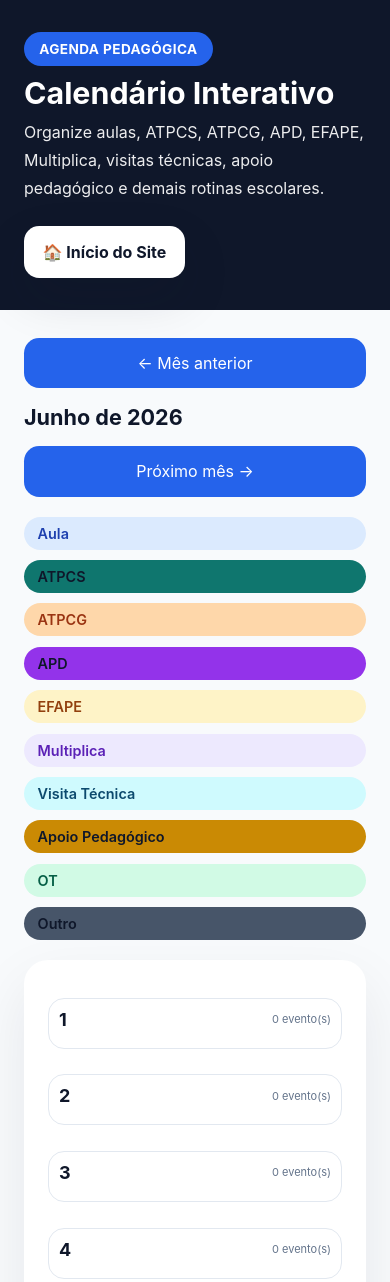
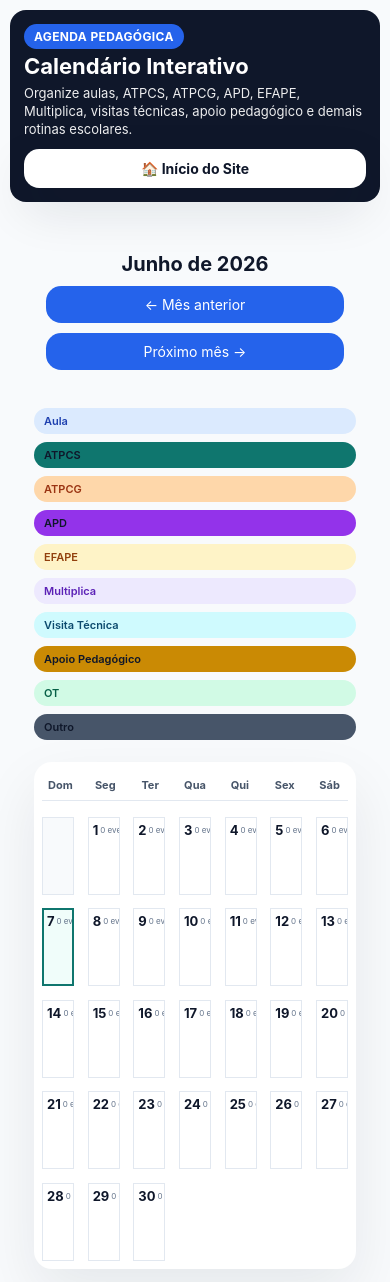
Before and after one commit to willyantecnico3a-hue/site-portfolio-riolando-3a, a plain HTML site: page agenda.html in a window 390 px wide. Shown: the top 1282 px of the page. Drawn offline with nearby package versions, Linux system fonts and the light colour scheme.

Commit message:
Ajusta agenda mobile em matriz mensal

```diff
--- a/agenda.css
+++ b/agenda.css
@@ -725,21 +725,265 @@ button {
    SMARTPHONE
 ===================================================== */
 
+/* =====================================================
+   RESPONSIVIDADE - SMARTPHONE EM MODO MATRIZ
+   Mantém o calendário parecido com Google Agenda no modo mês
+===================================================== */
+
 @media (max-width: 800px) {
+    body {
+        background-color: #f8fafc;
+        overflow-x: hidden;
+    }
+
+    .topo-agenda {
+        margin: 10px;
+        padding: 14px;
+        border-radius: 16px;
+        flex-direction: column;
+        align-items: flex-start;
+        gap: 10px;
+    }
+
+    .topo-agenda h1 {
+        font-size: 22px;
+        margin: 6px 0;
+    }
+
+    .topo-agenda p {
+        font-size: 13px;
+        line-height: 1.4;
+    }
+
+    .selo-agenda {
+        font-size: 12px;
+        padding: 5px 10px;
+    }
+
+    .btn-voltar-site {
+        width: 100%;
+        text-align: center;
+        box-sizing: border-box;
+        padding: 10px;
+        font-size: 14px;
+    }
+
+    .container-agenda {
+        margin: 10px;
+        max-width: 100%;
+    }
+
+    /* Barra do mês mais compacta */
+    .barra-controles-agenda {
+        display: grid;
+        grid-template-columns: 1fr;
+        gap: 10px;
+        padding: 12px;
+        border-radius: 16px;
+    }
+
+    .barra-controles-agenda h2 {
+        order: -1;
+        font-size: 20px;
+        text-align: center;
+    }
+
+    .barra-controles-agenda button {
+        width: 100%;
+        padding: 10px;
+        font-size: 14px;
+    }
+
+    /* Filtro compacto */
+    .filtros-agenda {
+        padding: 12px;
+        border-radius: 16px;
+    }
+
+    .filtros-agenda label {
+        display: block;
+        margin-bottom: 8px;
+        font-size: 14px;
+    }
+
+    .filtros-agenda select {
+        width: 100%;
+        box-sizing: border-box;
+        font-size: 14px;
+    }
+
+    /* Legenda em rolagem horizontal para não ocupar muita tela */
+    .legenda-agenda {
+        display: flex;
+        flex-wrap: nowrap;
+        overflow-x: auto;
+        gap: 8px;
+        padding: 6px 0 10px 0;
+        margin: 12px 0;
+        scrollbar-width: thin;
+    }
+
+    .tag-legenda {
+        flex: 0 0 auto;
+        font-size: 11px;
+        padding: 6px 10px;
+        white-space: nowrap;
+    }
+
+    /* Calendário continua em matriz */
+    .calendario {
+        padding: 8px;
+        border-radius: 18px;
+        min-height: auto;
+        overflow-x: hidden;
+    }
+
+    /* Mantém os dias da semana visíveis */
+    .dias-semana {
+        display: grid;
+        grid-template-columns: repeat(7, 1fr);
+        font-size: 11px;
+        border-bottom: 1px solid #e2e8f0;
+    }
+
+    .dias-semana div {
+        padding: 8px 2px;
+        text-align: center;
+        font-weight: bold;
+    }
+
+    /* AQUI está o principal: mantém 7 colunas */
     .grade-calendario {
+        display: grid;
+        grid-template-columns: repeat(7, minmax(0, 1fr));
+        width: 100%;
+    }
+
+    .dia-vazio {
+        min-height: 78px;
+        border: 1px solid #e2e8f0;
+        background-color: #f8fafc;
+    }
+
+    .dia-calendario {
+        min-height: 78px;
+        padding: 4px;
+        border-radius: 0;
+        margin-bottom: 0;
+        border: 1px solid #e2e8f0;
+        overflow: hidden;
+        background-color: white;
+    }
+
+    .dia-calendario:hover {
+        transform: none;
+    }
+
+    .dia-hoje {
+        outline: 2px solid #0f766e;
+        outline-offset: -2px;
+        background-color: #f0fdfa;
+    }
+
+    .cabecalho-dia {
+        margin-bottom: 4px;
+        display: flex;
+        justify-content: space-between;
+        align-items: center;
+        gap: 2px;
+    }
+
+    .numero-dia {
+        font-size: 13px;
+        font-weight: bold;
+    }
+
+    .quantidade-eventos {
+        font-size: 8px;
+        color: #64748b;
+        white-space: nowrap;
+    }
+
+    .eventos-mini-dia {
+        gap: 3px;
+    }
+
+    .evento-mini {
+        font-size: 8px;
+        line-height: 1.1;
+        padding: 3px 4px;
+        border-radius: 5px;
+        white-space: nowrap;
+        overflow: hidden;
+        text-overflow: ellipsis;
+    }
+
+    .evento-mini span {
+        display: none;
+    }
+
+    /* Se tiver muitos eventos no mesmo dia, não quebra o card */
+    .eventos-mini-dia .evento-mini:nth-child(n+4) {
+        display: none;
+    }
+
+    .dia-calendario:has(.eventos-mini-dia .evento-mini:nth-child(4))::after {
+        content: "+";
+        display: block;
+        font-size: 10px;
+        font-weight: bold;
+        color: #475569;
+        text-align: center;
+        margin-top: 2px;
+    }
+
+    /* Modal ocupa quase a tela toda no celular */
+    .modal-agenda {
+        padding: 10px;
+    }
+
+    .modal-conteudo-agenda {
+        max-width: 96vw;
+        max-height: 92vh;
+        padding: 16px;
+        border-radius: 18px;
+    }
+
+    .modal-topo h2 {
+        font-size: 19px;
+    }
+
+    .card-evento-dia,
+    .detalhe-card-evento {
+        padding: 14px;
+        border-radius: 14px;
+    }
+
+    .form-evento input,
+    .form-evento select,
+    .form-evento textarea {
+        width: 100%;
+        box-sizing: border-box;
+        font-size: 15px;
+    }
+
+    .linha-form-evento {
         grid-template-columns: 1fr;
     }
 
-    .dias-semana {
-        display: none;
+    .btn-criar-evento {
+        width: 100%;
     }
 
-    .dia-calendario {
-        min-height: auto;
-        border-radius: 16px;
-        margin-bottom: 12px;
+    .botoes-confirmacao {
+        flex-direction: column;
     }
 
+    .btn-nao-excluir,
+    .btn-sim-excluir {
+        width: 100%;
+    }
+}
     .evento-mini {
         white-space: normal;
     }
```
